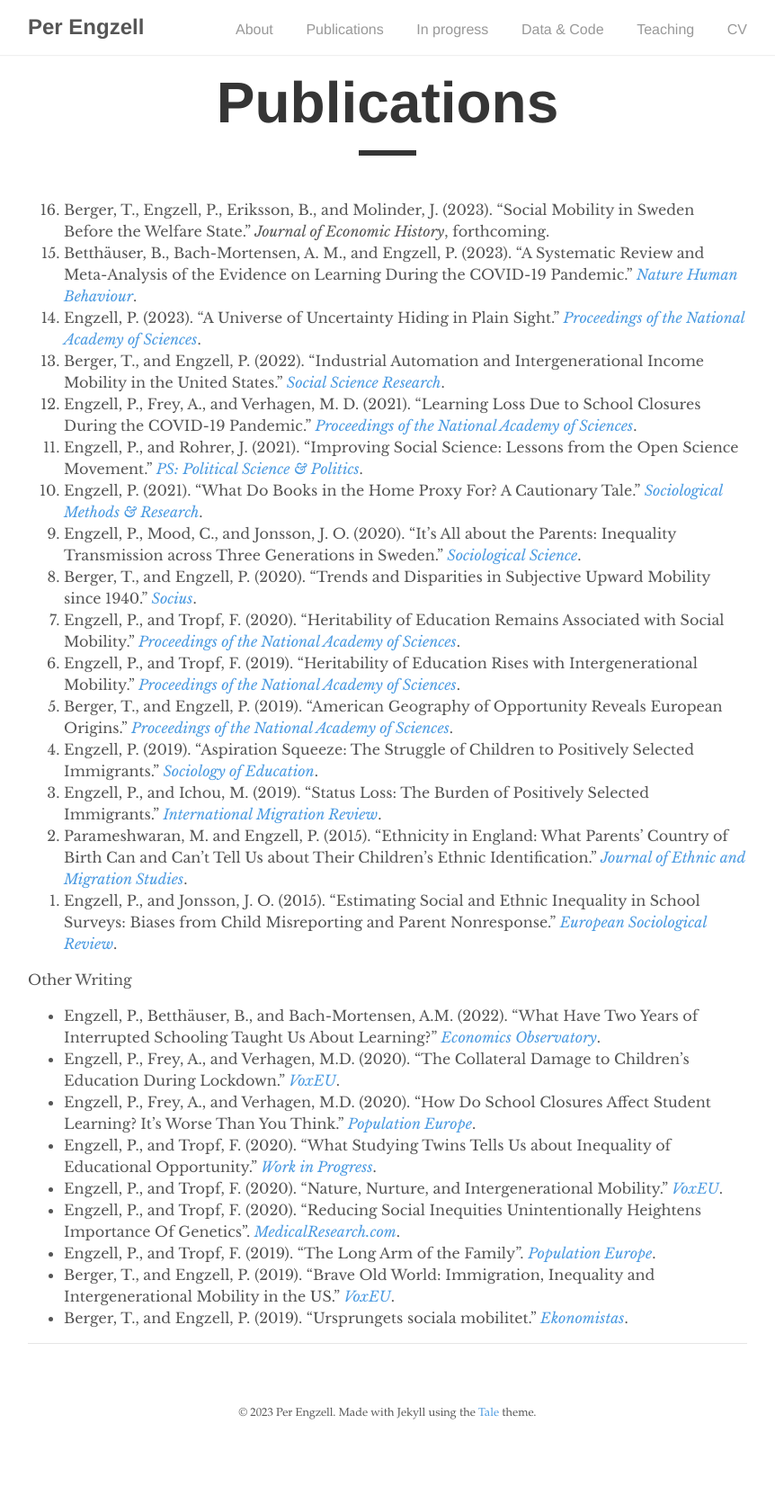
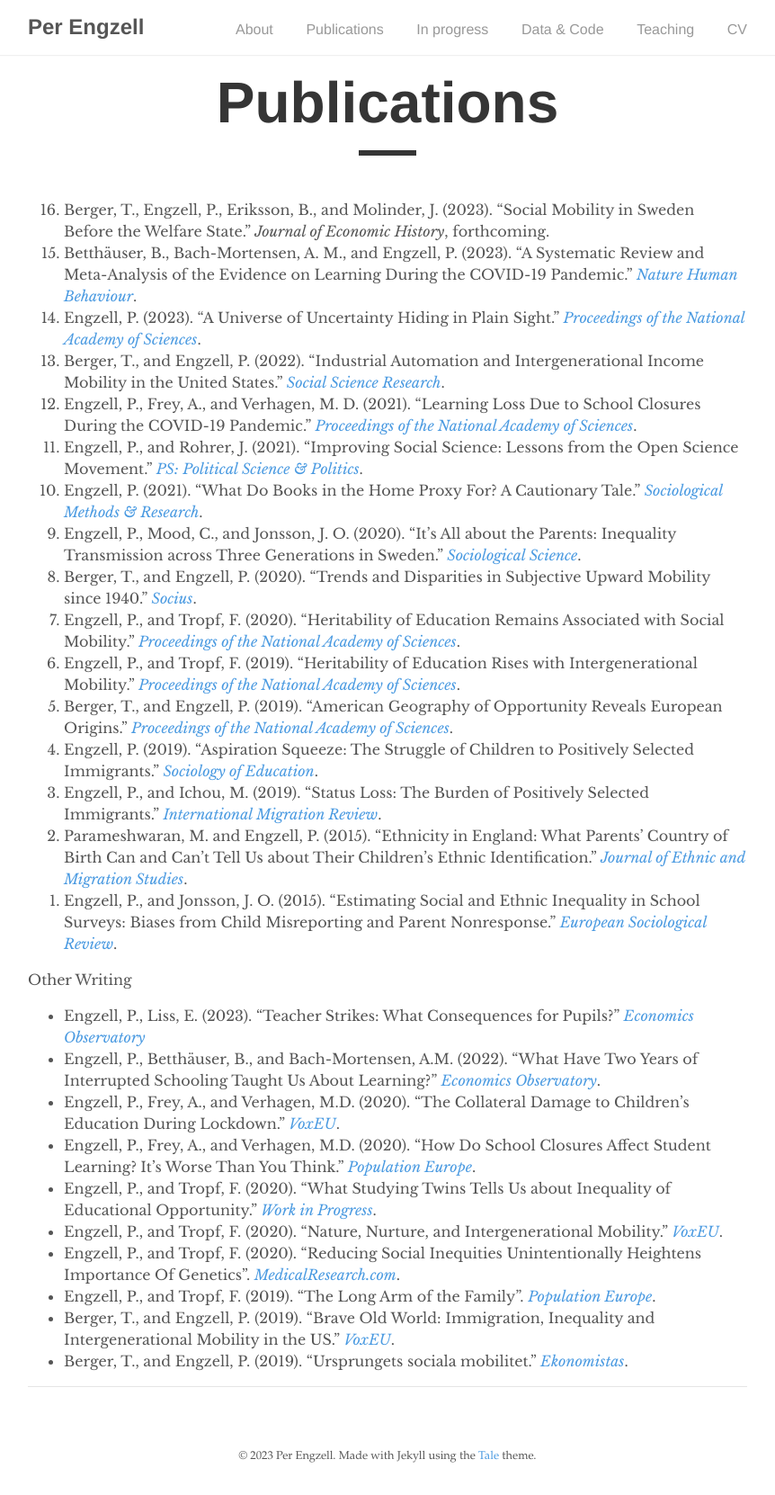
Before and after one commit to pengzell/pengzell.github.io, a Jekyll site: the page built from _pages/publications.md, in a window 1280 px wide. Shown: the whole page at 90% size, without its empty margins (209-1071 px from the left). Built offline with Jekyll 4.4.1, drawn with Linux system fonts in a browser that asks for light colours; before the commit the page ends 1614 px from its top, so only the background shows below that.

Commit message:
Update publications.md

```diff
--- a/_pages/publications.md
+++ b/_pages/publications.md
@@ -24,6 +24,7 @@ permalink: /publications/
 {: reversed="reversed"}
 
 Other Writing
+- Engzell, P., Liss, E. (2023). "Teacher Strikes: What Consequences for Pupils?" [*Economics Observatory*](https://www.economicsobservatory.com/teacher-strikes-what-consequences-for-pupils)
 - Engzell, P., Betthäuser, B., and Bach-Mortensen, A.M. (2022). "What Have Two Years of Interrupted Schooling Taught Us About Learning?" [*Economics Observatory*](https://www.economicsobservatory.com/what-have-two-years-of-interrupted-schooling-taught-us-about-learning).
 - Engzell, P., Frey, A., and Verhagen, M.D. (2020). "The Collateral Damage to Children’s Education During Lockdown." [*VoxEU*](https://voxeu.org/article/collateral-damage-children-s-education-during-lockdown).
 - Engzell, P., Frey, A., and Verhagen, M.D. (2020). "How Do School Closures Affect Student Learning? It’s Worse Than You Think." [*Population Europe*](https://population-europe.eu/research/policy-insights/how-do-school-closures-affect-student-learning-its-worse-you-think).
```
